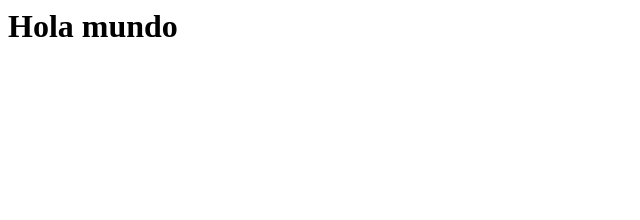
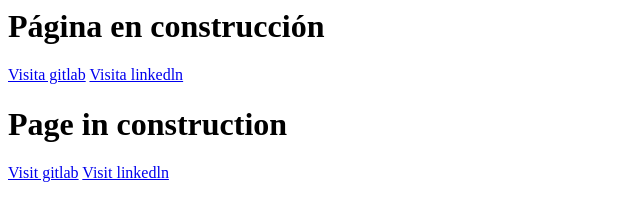
Before and after one commit to JHONATTANG/PorfatolioJHG, a plain HTML site: page index.html in a window 1280 px wide. Shown: the whole page, without its empty margins (0-640 px from the left). Drawn offline with Linux system fonts and the light colour scheme.

Commit message:
developing page

```diff
--- a/index.html
+++ b/index.html
@@ -1 +1,9 @@
-<h1>Hola mundo</h1>
+<h1>Página en construcción</h1>
+<a href="https://gitlab.com/jhgonzalezu">Visita gitlab</a>
+<a href="https://www.linkedin.com/in/jhonattan-gonzalez-4116111a7/">Visita linkedln</a>
+</hr>
+</br>
+<h1>Page in construction</h1>
+<a href="https://gitlab.com/jhgonzalezu">Visit gitlab</a>
+<a href="https://www.linkedin.com/in/jhonattan-gonzalez-4116111a7/">Visit linkedln</a>
+</hr>
```
